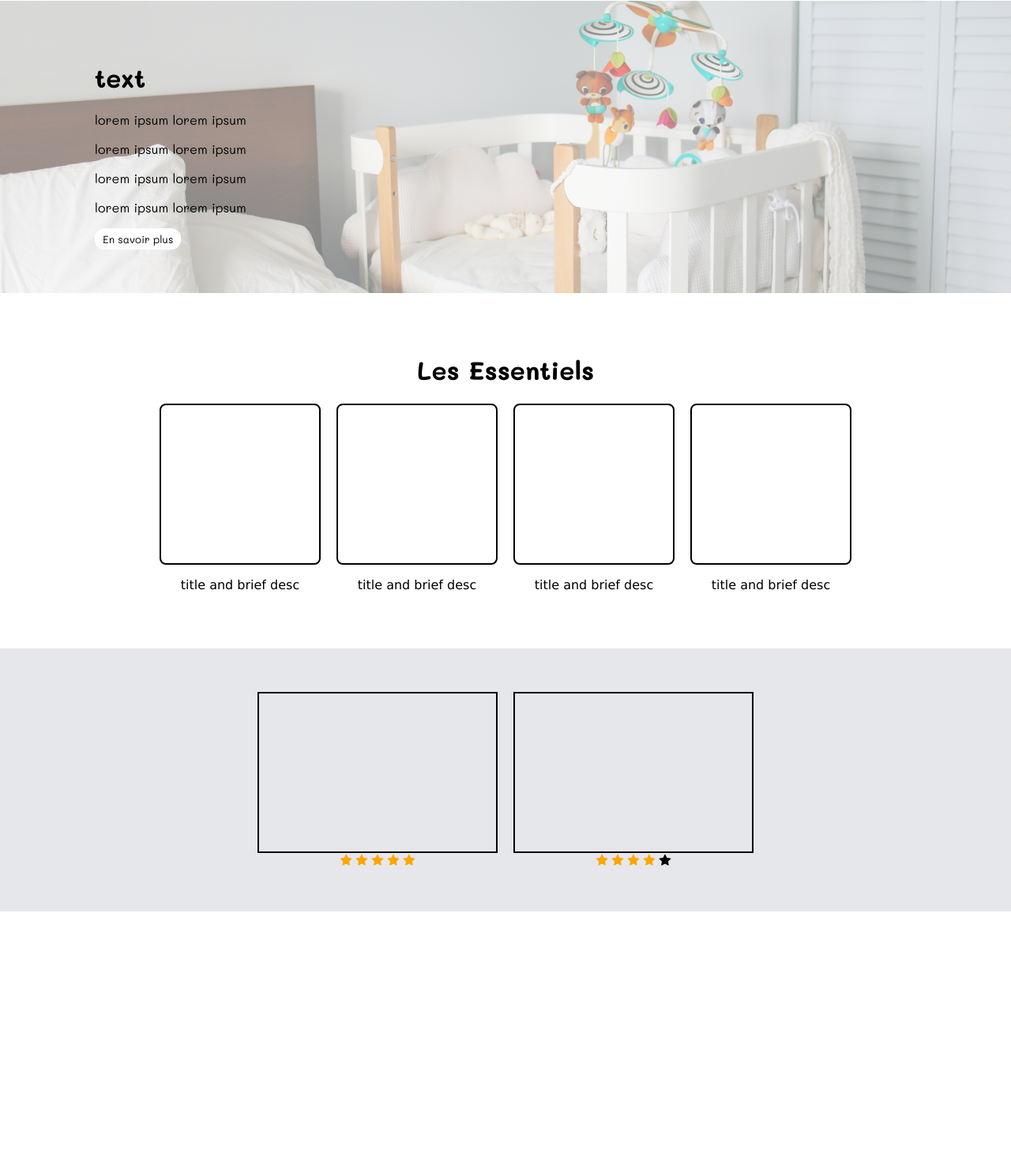
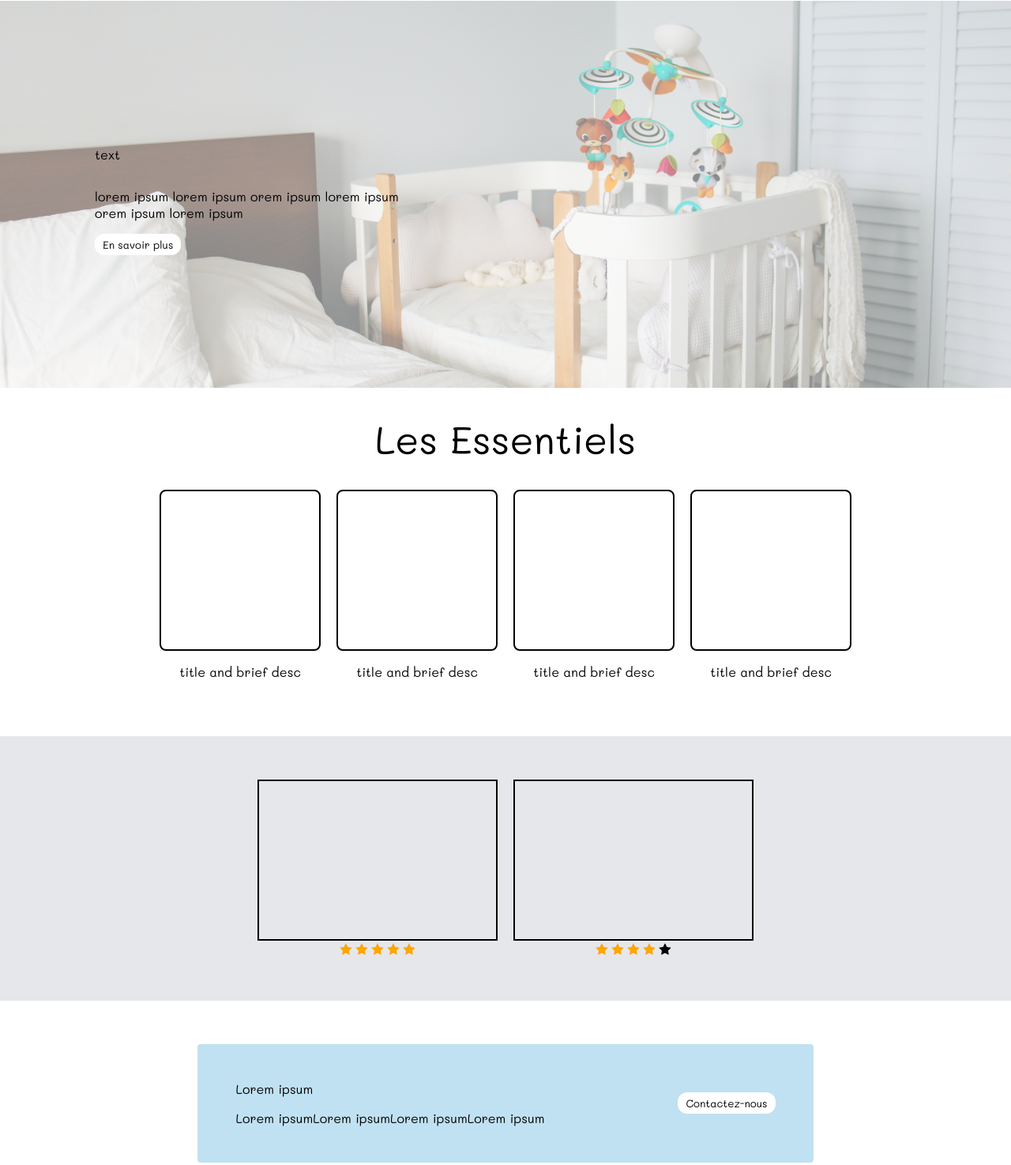
Before and after one commit to zguessous/bientotaumonde, a plain HTML site: page index.html in a window 1280 px wide. Shown: the part 72-1547 px from the top of the page at 79% size. Before the commit the page ends 1226 px from the top, so only its background shows below. Drawn offline with Linux system fonts and the light colour scheme.

Commit message:
fourth section

```diff
--- a/index.html
+++ b/index.html
@@ -33,12 +33,9 @@
         </div>
 
         <div class="desc">
-            <h1>text</h1>
-            <p>lorem ipsum lorem ipsum</p>
-            <p>lorem ipsum lorem ipsum</p>
-            <p>lorem ipsum lorem ipsum</p>
-            <p>lorem ipsum lorem ipsum</p>
-            <button class="btn-info">En savoir plus</button>
+            <p>text</p>
+            <p>lorem ipsum lorem ipsum orem ipsum lorem ipsum orem ipsum lorem ipsum</p>
+            <button class="info-btn">En savoir plus</button>
         </div>
     </div>
 
@@ -92,7 +89,13 @@
     </div>
 
     <div class="cta">
-
+        <div class="cta-box">
+            <div class="cta-desc">
+                <p>Lorem ipsum</p>
+                <p>Lorem ipsumLorem ipsumLorem ipsumLorem ipsum</p>
+            </div>
+            <button class="cta-btn">Contactez-nous</button>
+        </div>
     </div>
 </body>
 </html>
--- a/style.css
+++ b/style.css
@@ -2,6 +2,16 @@ body {
     margin: 0;
     font-family: 'Lucida Sans', 'Lucida Sans Regular', 'Lucida Grande', 'Lucida Sans Unicode', Geneva, Verdana, sans-serif ;
 }
+h1, h2, h3, h4, h5 {
+  font-weight: 400;
+  line-height: 1.3;
+}
+h1 {font-size: 3.052rem;}
+h2 {font-size: 2.441rem;}
+h3 {font-size: 1.953rem;}
+h4 {font-size: 1.563rem;}
+h5 {font-size: 1.25rem;}
+
 .intro {
     display: flex;
     flex-direction: column;
@@ -41,24 +51,32 @@ body {
     background-size: cover;
     padding: 55px 120px;
     font-family: 'Mali', cursive, sans-serif;
+    height: 380px;
+    display: flex;
+    flex-direction: column;
+    justify-content: center;
 }
-
-.btn-info{
+.desc p, .cta-desc p {
+    width: 400px;
+}
+.info-btn, .cta-btn {
     border: none;
     border-radius: 12px;
     background-color: white;
     cursor: pointer;
     padding: 5px 10px;
+    width: fit-content;
     font-family: 'Mali', cursive, sans-serif;;
 }
-.btn-info:hover {
-    background: lightsteelblue;
+.info-btn:hover {
+    background: rgb(192,225,241);
 }
 .products {
     display: flex;
     flex-direction: column;
     align-items: center;
-    padding: 55px 0px;
+    padding: 0px 0px 55px 0px;
+    font-family: 'Mali', cursive, sans-serif;
 }
 .prod-title{
     font-family: 'Mali', cursive, sans-serif;
@@ -85,6 +103,7 @@ body {
     justify-content: center;
     padding: 55px 0px;
     background-color: #E5E7EB;
+    font-family: 'Mali', cursive, sans-serif;
 }
 
 .review {
@@ -96,6 +115,14 @@ body {
 .checked {
     color: orange;
   }
-.cta {
+.cta-box {
     display: flex;
+    align-items: center;
+    justify-content: center;
+    gap: 160px;
+    background-color: rgb(192,225,241);
+    margin: 55px 250px;
+    border-radius: 4px;
+    padding: 30px 40px;
+    font-family: 'Mali', cursive, sans-serif;
 }
```
